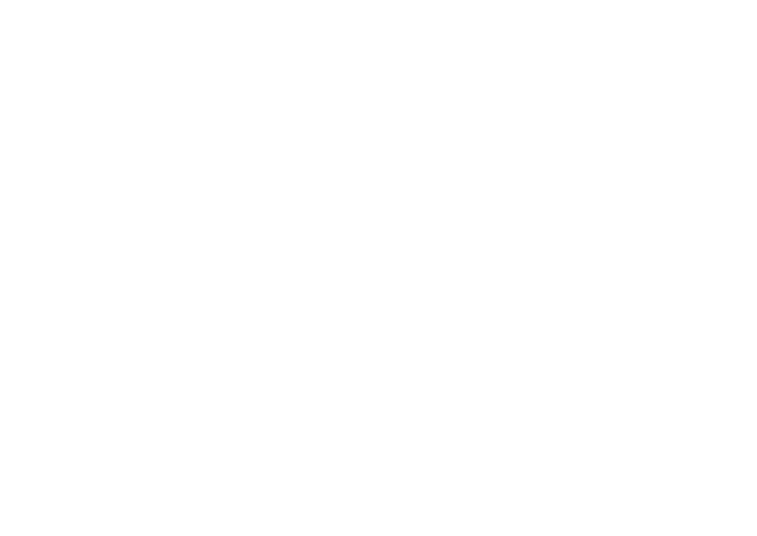
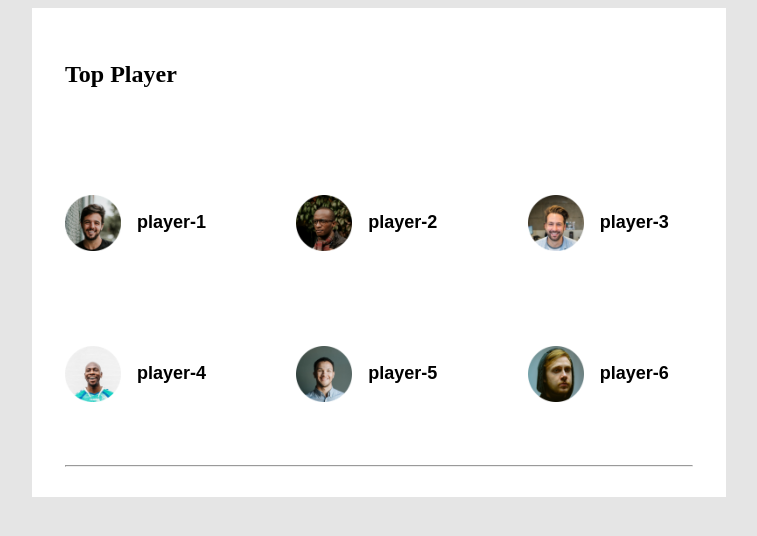
Before and after one commit to SRAKIB17/leader-board, a plain HTML site: page index.html in a window 1280 px wide. Shown: the whole page, without its empty margins (261-1018 px from the left). Drawn offline with Linux system fonts and the light colour scheme.

Commit message:
top player

```diff
--- a/index.html
+++ b/index.html
@@ -4,9 +4,45 @@
     <meta charset="UTF-8">
     <meta http-equiv="X-UA-Compatible" content="IE=edge">
     <meta name="viewport" content="width=device-width, initial-scale=1.0">
-    <title>Leader Board</title>
+    <link rel="stylesheet" href="style.css">
+    <title>Leaderboard  </title>
 </head>
 <body>
+    <main>
+        <section class="container">
+            <!-- top players -->
+            <div class="top-player">
+                <h2 class="top-player-title"> Top Player</h2>
+                <div class="players">
+                    <div class="player">
+                        <img src="images/players/player-1.png" alt="">
+                        <h2>player-1</h2>
+                    </div>
+                    <div class="player">
+                        <img src="images/players/player-2.png" alt="">
+                        <h2>player-2</h2>
+                    </div>
+                    <div class="player">
+                        <img src="images/players/player-3.png" alt="">
+                        <h2>player-3</h2>
+                    </div>
+                    <div class="player">
+                        <img src="images/players/player-4.png" alt="">
+                        <h2>player-4</h2>
+                    </div>
+                    <div class="player">
+                        <img src="images/players/player-5.png" alt="">
+                        <h2>player-5</h2>
+                    </div>
+                    <div class="player">
+                        <img src="images/players/player-6.png" alt="">
+                        <h2>player-6</h2>
+                    </div>
+                </div>
 
+            </div>
+            <hr class="line">
+        </section>
+    </main>
 </body>
 </html>
--- /dev/null
+++ b/style.css
@@ -0,0 +1,43 @@
+/* common style */
+body {
+    padding: 0px 285px 50px 285px;
+    background-color: #E5E5E5;
+}
+main {
+    display: flex;
+    flex-direction: column;
+}
+.container {
+    background-color: #ffffff;
+}
+/* top players */
+@import url('https://fonts.googleapis.com/css2?family=Poppins:wght@500&display=swap');
+.players {
+    display: grid;
+    grid-template-columns: repeat(3,1fr);
+    row-gap: 29px;
+}
+.top-player-title {
+    font-size: 24px;
+    padding: 33px 0px 54px 33px;
+}
+.player {
+    padding: 33px;
+    display: flex;
+    align-items: center;
+}
+.player img {
+    width: 56px;
+    height: 56px;
+}
+.player h2 {
+    font-size: 18px;
+    font-family: 'Poppins', sans-serif;
+    margin-left: 16px;
+}
+hr.line {
+    margin: 30px 33px;
+}
+/*-------------
+    top blog
+ -------------*/
```
